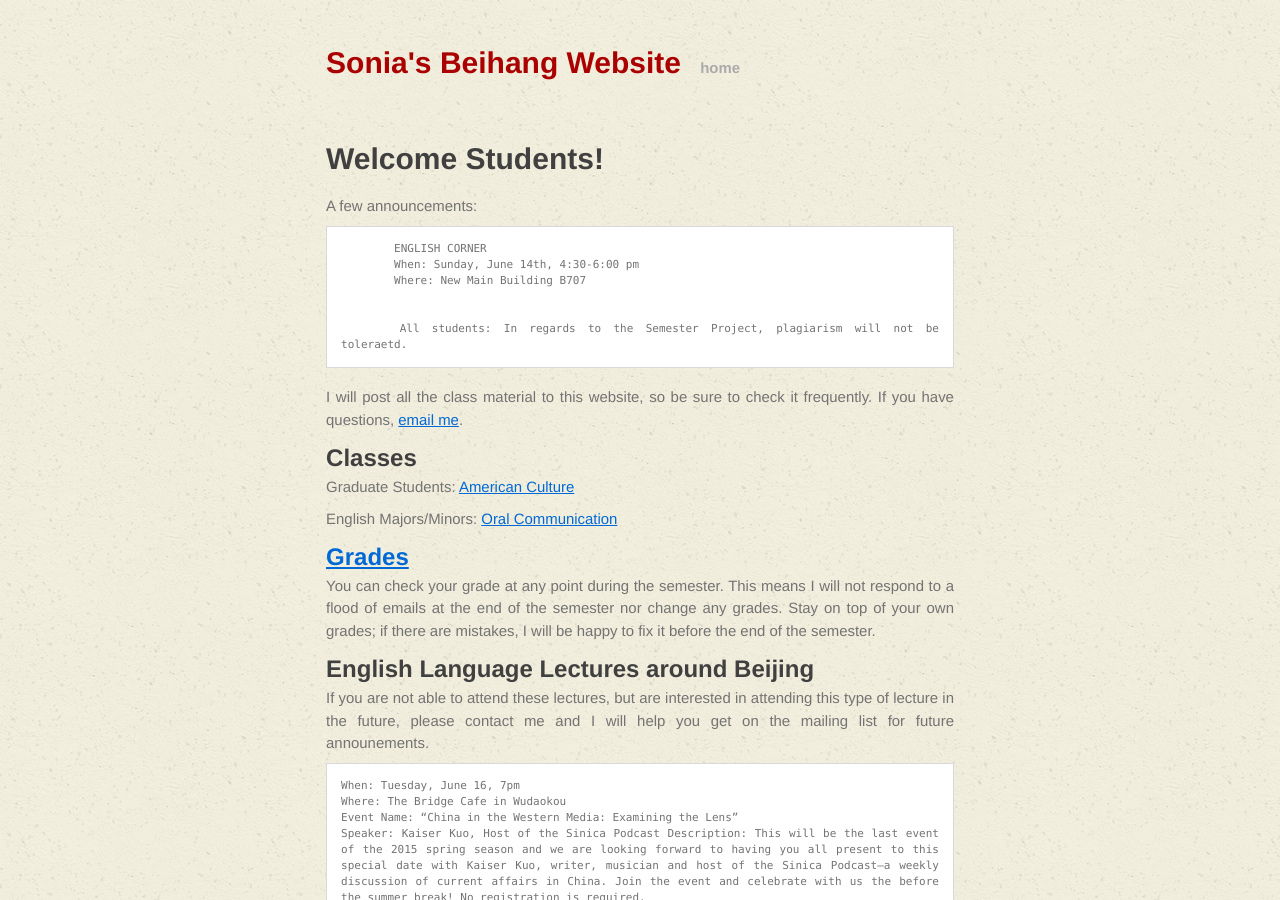
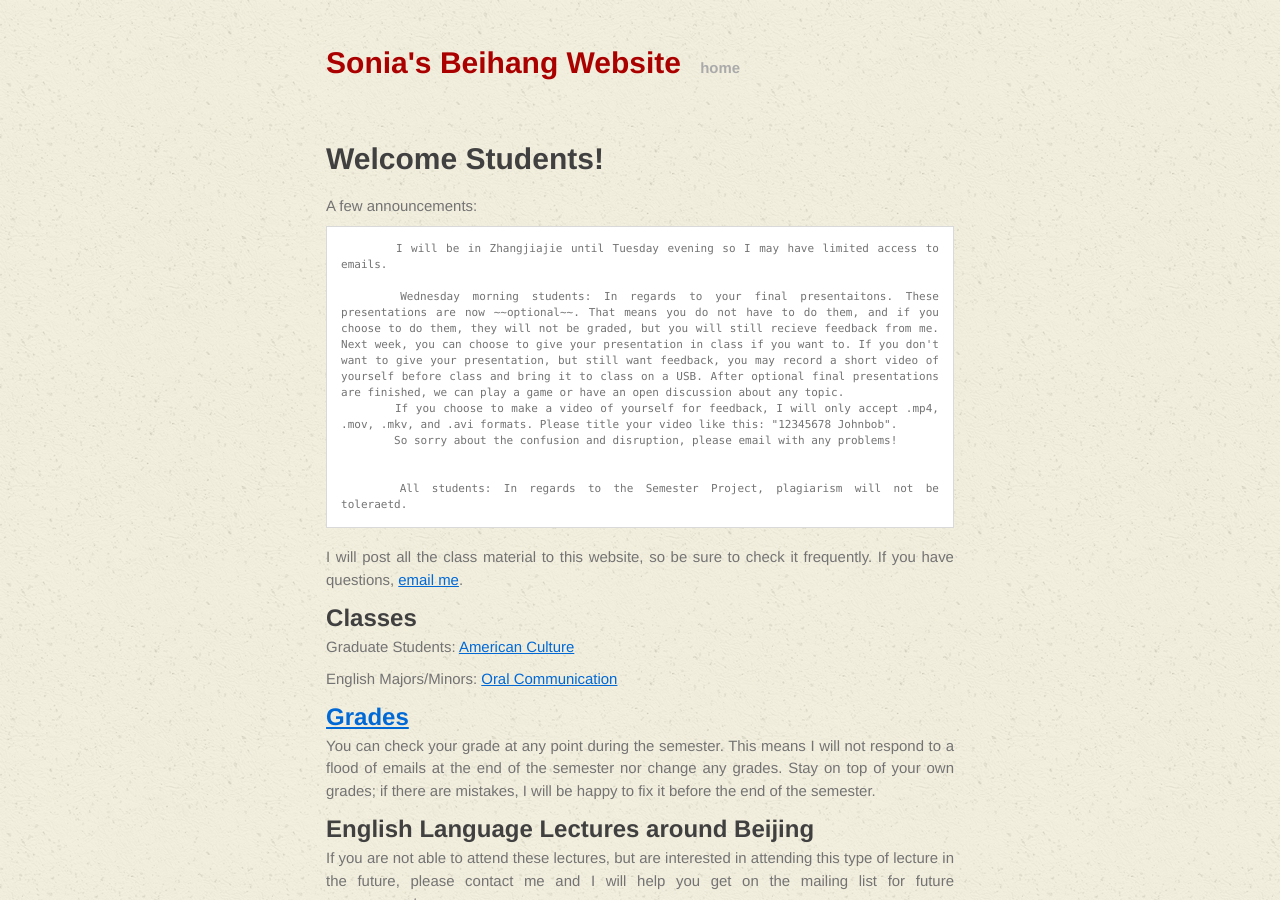
Before and after one commit to soniawmeyer/soniameyer-beihang-students-website, a Jekyll site: the page built from index.md, in a window 1280 px wide and 900 px high. Built offline with Jekyll 4.4.1, drawn with Linux system fonts in a browser that asks for light colours.

Commit message:
updates!

```diff
--- a/index.md
+++ b/index.md
@@ -7,9 +7,11 @@ title: Mrs. Sonia Meyer's Beihang Website
 
 A few announcements:
 
-		ENGLISH CORNER
-		When: Sunday, June 14th, 4:30-6:00 pm
-		Where: New Main Building B707
+		I will be in Zhangjiajie until Tuesday evening so I may have limited access to emails.
+
+		Wednesday morning students: In regards to your final presentaitons. These presentations are now ~~optional~~. That means you do not have to do them, and if you choose to do them, they will not be graded, but you will still recieve feedback from me. Next week, you can choose to give your presentation in class if you want to. If you don't want to give your presentation, but still want feedback, you may record a short video of yourself before class and bring it to class on a USB. After optional final presentations are finished, we can play a game or have an open discussion about any topic.
+		If you choose to make a video of yourself for feedback, I will only accept .mp4, .mov, .mkv, and .avi formats. Please title your video like this: "12345678 Johnbob".
+		So sorry about the confusion and disruption, please email with any problems!
 
 
 		All students: In regards to the Semester Project, plagiarism will not be toleraetd.
```
